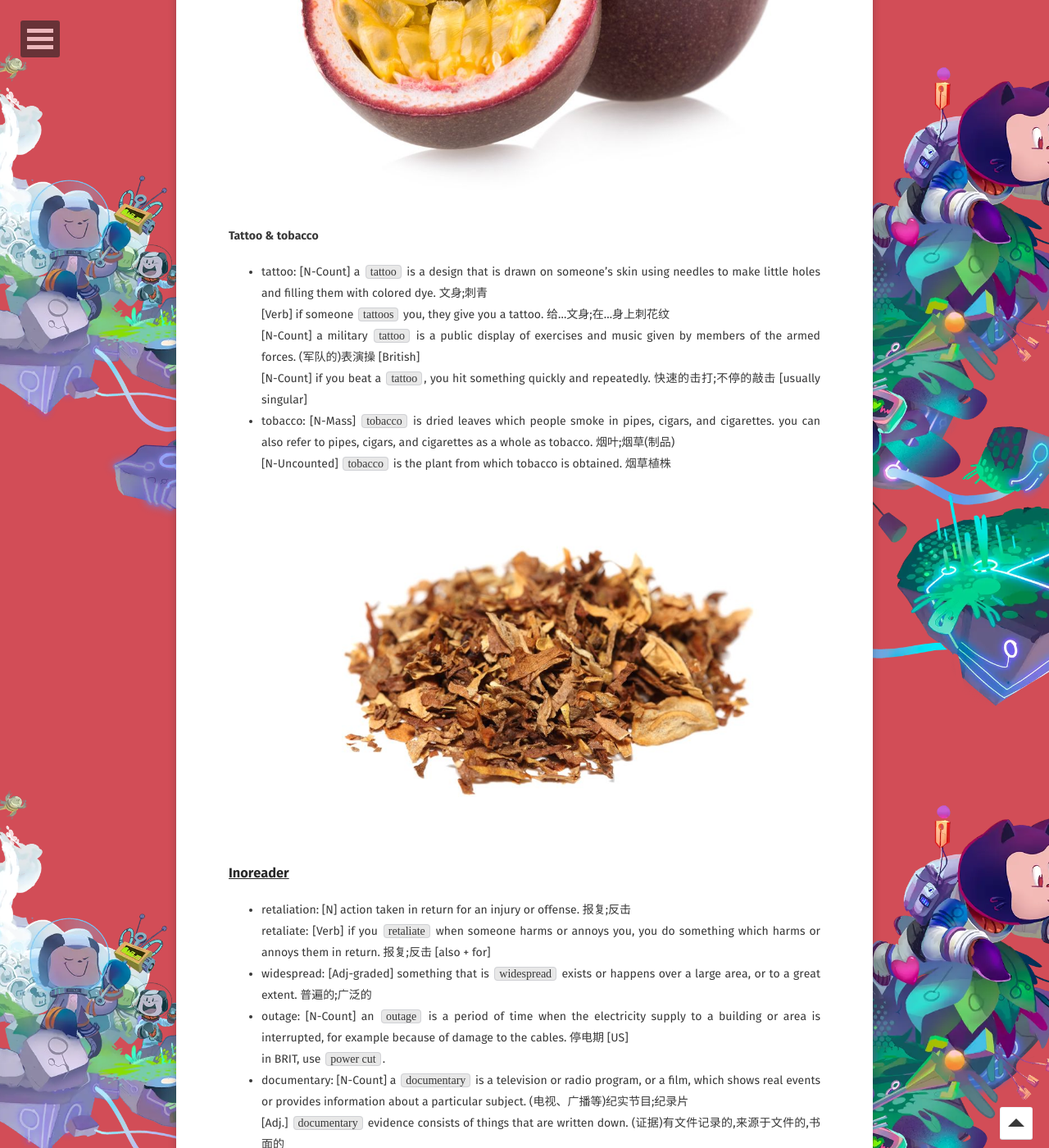
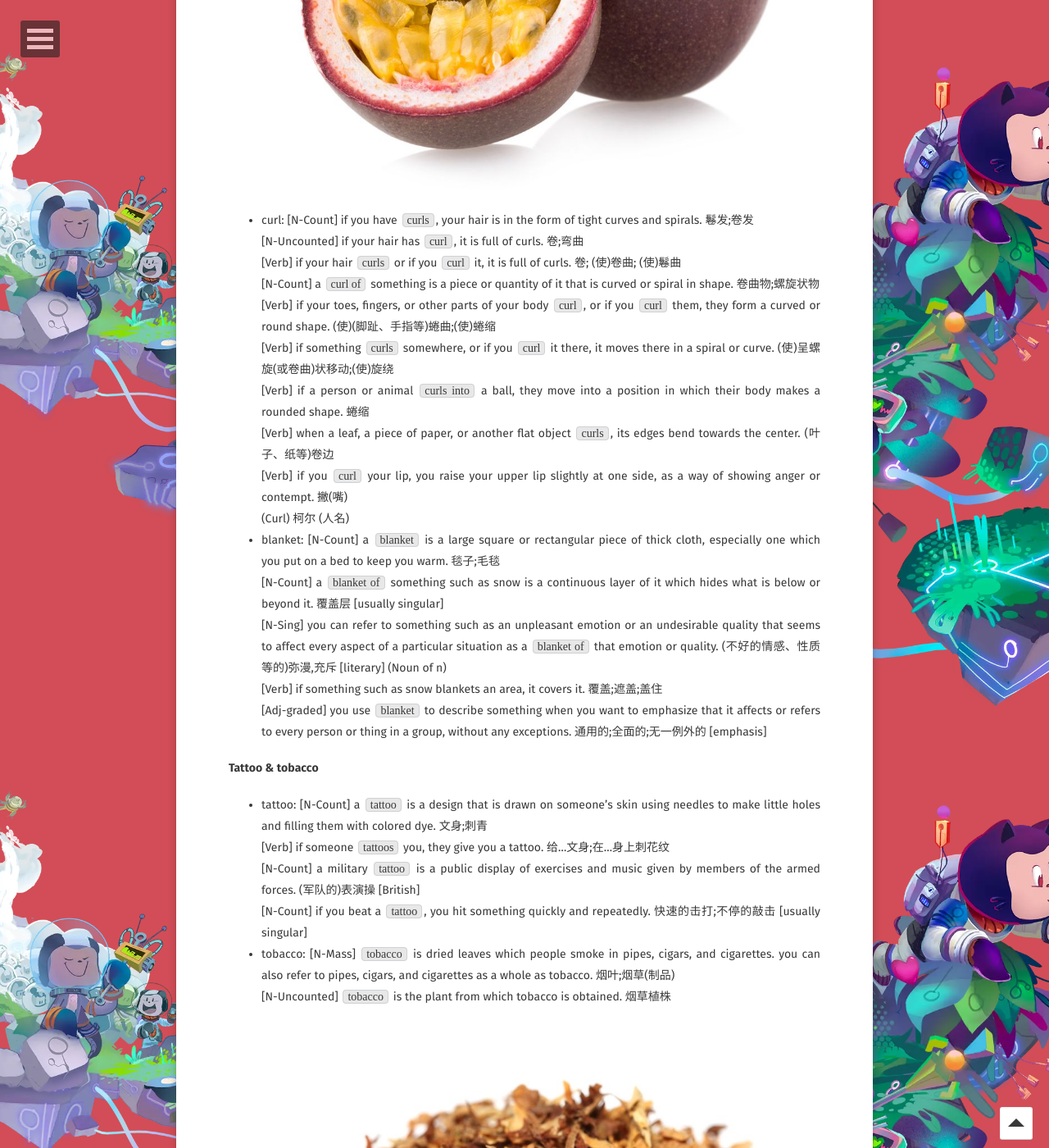
Before and after one commit to WebPavel/WebPavel.github.io, a Jekyll site: the page built from _posts/2026-10-14-daily-English-learning-(Part-2).md, in a window 1280 px wide and 1400 px high, scrolled down 16228 px. Shown: the whole window at 82% size. Built offline with Jekyll 4.4.1, drawn with Linux system fonts in a browser that asks for light colours; some web fonts are replaced; comment, search, counter and statistics services are not loaded; some of the changed text lies outside the part shown.

Commit message:
feat: updates on daily English learning (Part 2)

```diff
--- a/_posts/2026-10-14-daily-English-learning-(Part-2).md
+++ b/_posts/2026-10-14-daily-English-learning-(Part-2).md
@@ -273,6 +273,21 @@ learned from [ChatGPT](https://chatgpt.com/) in Singapore.
   (Lush) 勒什 (人名)
 - passion fruit: [N-Var] a passion fruit is a small, round, brown fruit that is produced by certain types of tropical flower. 西番莲果;鸡蛋果;百香果<br/>
  ![passionfruit_181108751.jpg](/assets/tw/passionfruit_181108751.jpg)
+- curl: [N-Count] if you have `curls`, your hair is in the form of tight curves and spirals. 鬈发;卷发<br/>
+ [N-Uncounted] if your hair has `curl`, it is full of curls. 卷;弯曲<br/>
+ [Verb] if your hair `curls` or if you `curl` it, it is full of curls. 卷; (使)卷曲; (使)鬈曲<br/>
+ [N-Count] a `curl of` something is a piece or quantity of it that is curved or spiral in shape. 卷曲物;螺旋状物<br/>
+ [Verb] if your toes, fingers, or other parts of your body `curl`, or if you `curl` them, they form a curved or round shape. (使)(脚趾、手指等)蜷曲;(使)蜷缩<br/>
+ [Verb] if something `curls` somewhere, or if you `curl` it there, it moves there in a spiral or curve. (使)呈螺旋(或卷曲)状移动;(使)旋绕<br/>
+ [Verb] if a person or animal `curls into` a ball, they move into a position in which their body makes a rounded shape. 蜷缩<br/>
+ [Verb] when a leaf, a piece of paper, or another flat object `curls`, its edges bend towards the center. (叶子、纸等)卷边<br/>
+ [Verb] if you `curl` your lip, you raise your upper lip slightly at one side, as a way of showing anger or contempt. 撇(嘴)<br/>
+ (Curl) 柯尔 (人名)
+- blanket: [N-Count] a `blanket` is a large square or rectangular piece of thick cloth, especially one which you put on a bed to keep you warm. 毯子;毛毯<br/>
+ [N-Count] a `blanket of` something such as snow is a continuous layer of it which hides what is below or beyond it. 覆盖层 [usually singular]<br/>
+ [N-Sing] you can refer to something such as an unpleasant emotion or an undesirable quality that seems to affect every aspect of a particular situation as a `blanket of` that emotion or quality. (不好的情感、性质等的)弥漫,充斥 [literary] (Noun of n)<br/>
+ [Verb] if something such as snow blankets an area, it covers it. 覆盖;遮盖;盖住<br/>
+ [Adj-graded] you use `blanket` to describe something when you want to emphasize that it affects or refers to every person or thing in a group, without any exceptions. 通用的;全面的;无一例外的 [emphasis]
 
 #### Tattoo & tobacco
 
```
